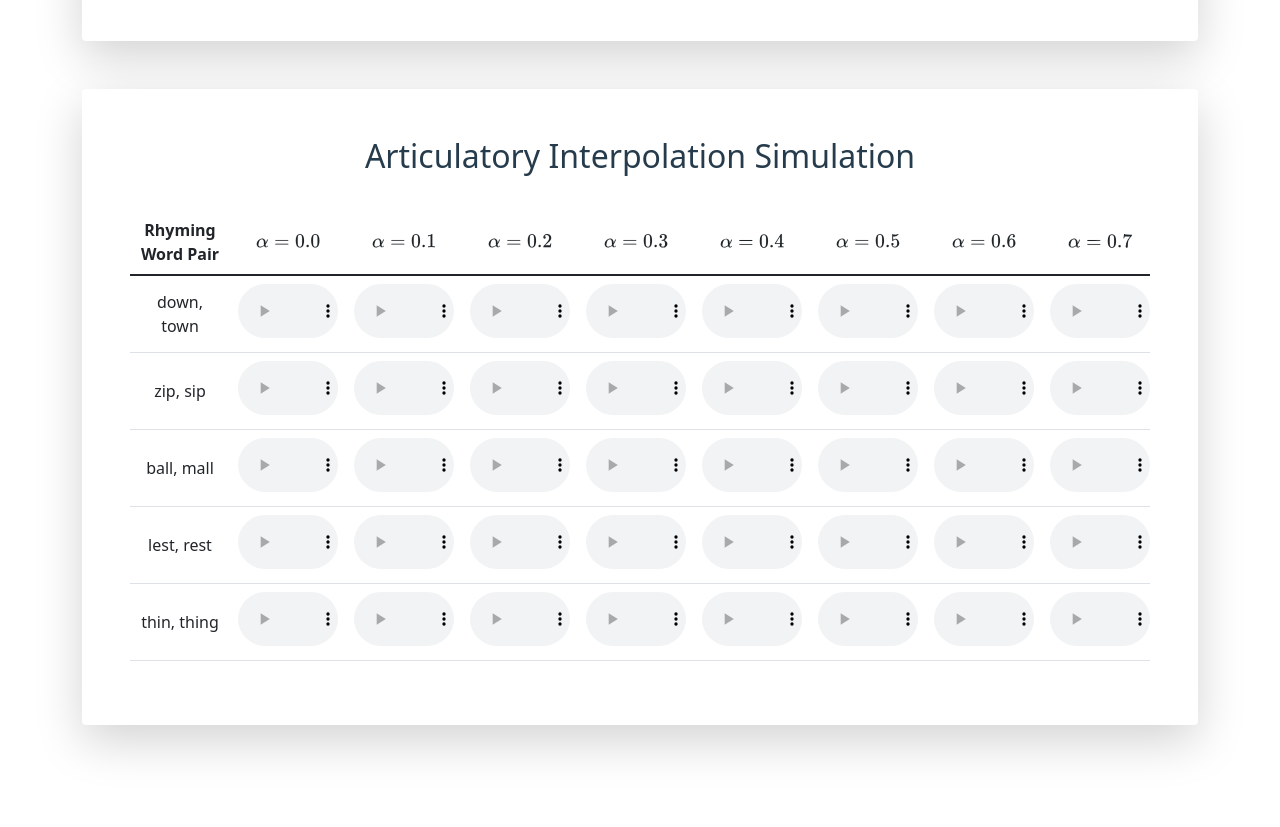
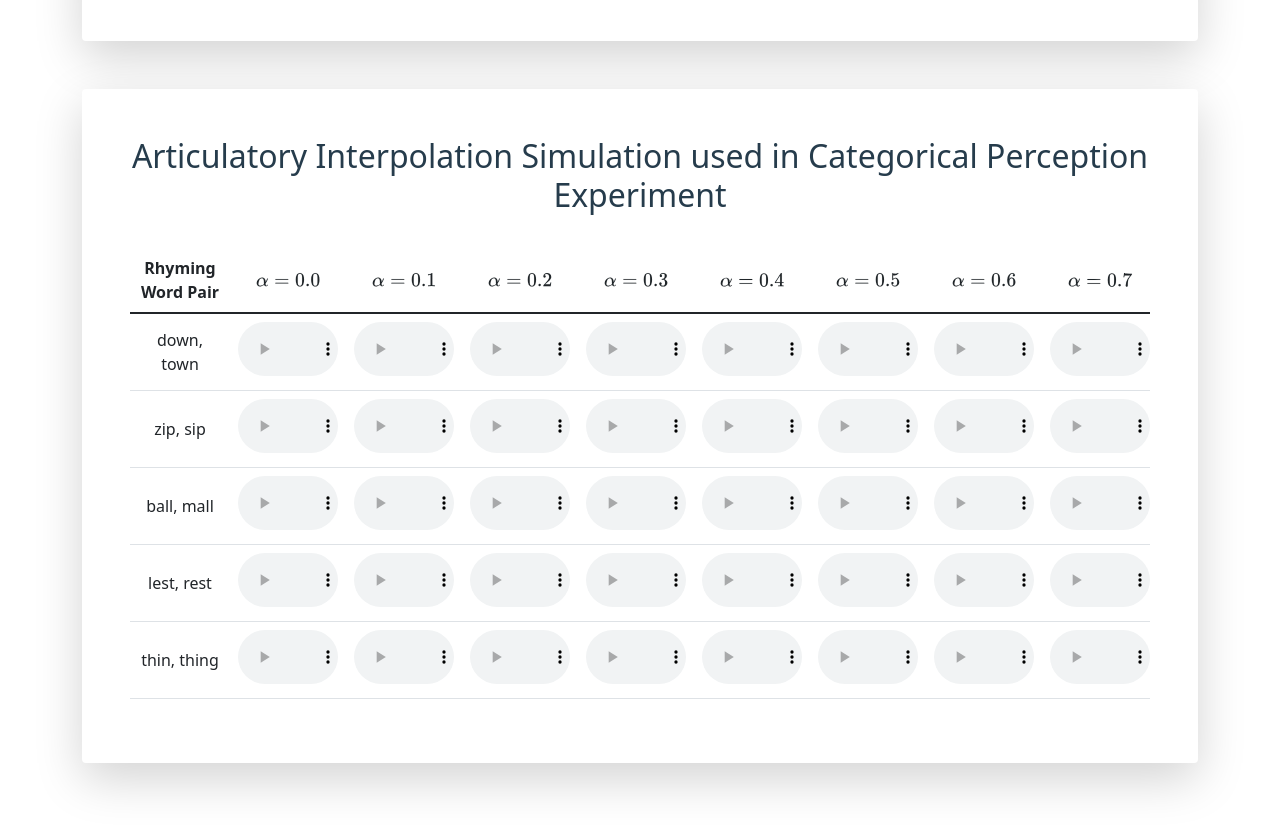
Before and after one commit to anonymousiclr9417/anonymousiclr9417.github.io, a plain HTML site: page index.html in a window 1280 px wide. Shown: the part 1520-2347 px from the top of the page. Before the commit the page ends 2309 px from the top, so only its background shows below. Drawn offline with nearby package versions, Linux system fonts and the light colour scheme.

Commit message:
Update index.html
update wording

```diff
--- a/index.html
+++ b/index.html
@@ -914,7 +914,7 @@
 
           <div class="container pt-5 mt-5 shadow-lg p-5 mb-5 bg-white rounded">
             <h2 id="articulatory-interpolation-simulation" style="text-align: center">
-              Articulatory Interpolation Simulation
+              Articulatory Interpolation Simulation used in Categorical Perception Experiment
             </h2>
             <div class="table-responsive pt-3">
               <table class="table table-hover pt-2 articulatory-table">
```
